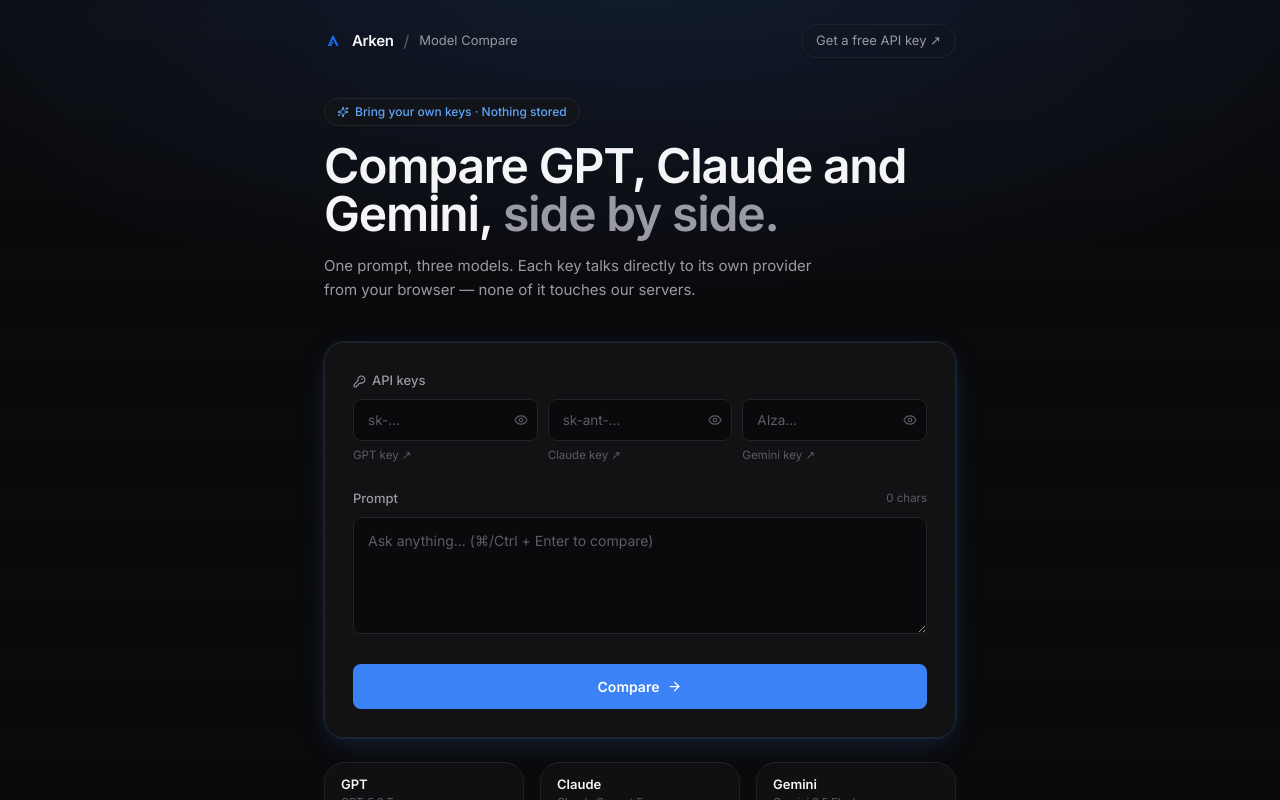
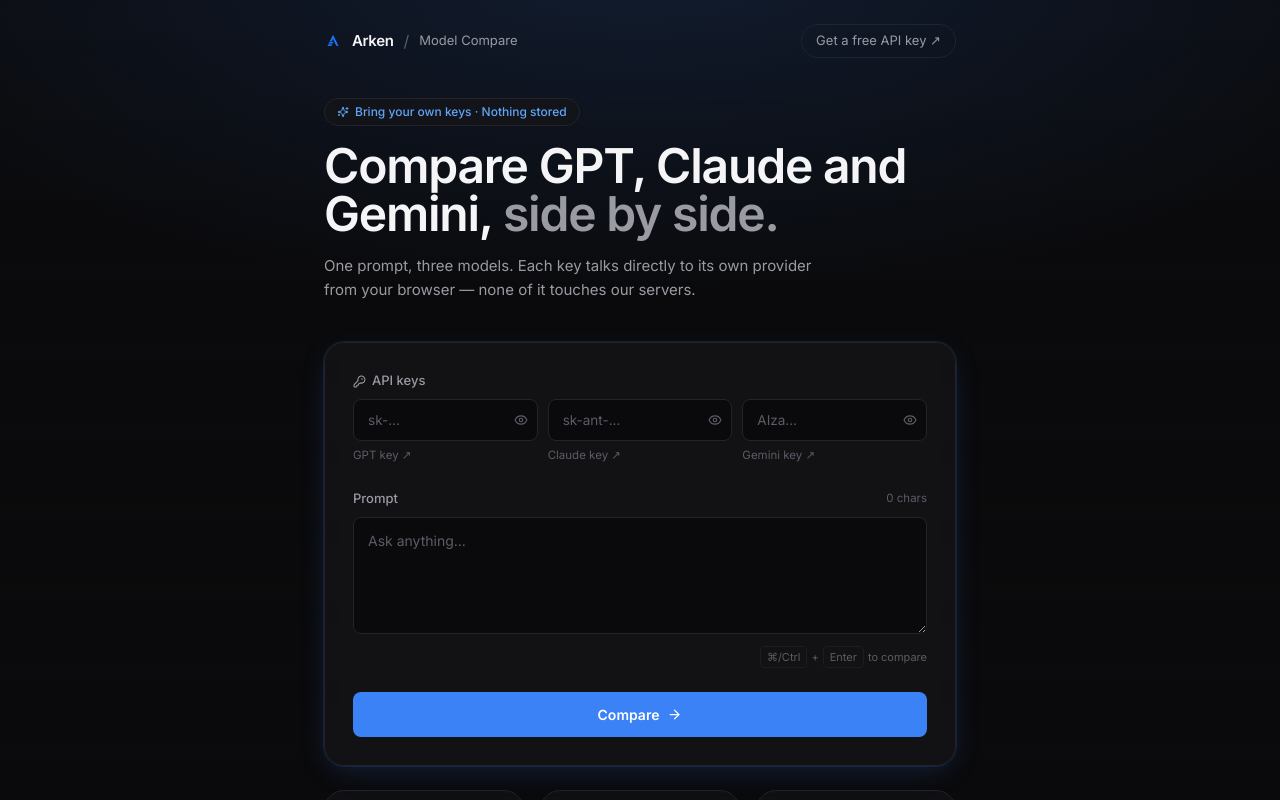
Before and after one commit to Arken-io/ai-model-compare, a Next.js app: page / in a window 1280 px wide. Shown: the top 800 px of the page. Built offline with nearby package versions, Linux system fonts and the light colour scheme.

Commit message:
feat: improve compare experience and provider metadata

```diff
--- a/components/CompareTool.tsx
+++ b/components/CompareTool.tsx
@@ -15,7 +15,6 @@
   History,
   X,
   RotateCw,
-  Trash2,
   Eye,
   EyeOff,
 } from "lucide-react";
@@ -127,7 +126,6 @@
 
   const hasAnyKey = providers.some((p) => keys[p.meta.id]?.trim());
   const anyLoading = Object.values(loading).some(Boolean);
-  const hasAnyResult = Object.keys(results).length > 0;
 
   /**
    * Runs the given providers' call() and writes their results — used for
@@ -183,11 +181,6 @@
     const p = providers.find((pr) => pr.meta.id === providerId);
     if (!p || !prompt.trim() || !keys[p.meta.id]?.trim()) return;
     await runProviders([p]);
-  }
-
-  function handleClear() {
-    setResults({});
-    setError("");
   }
 
   return (
@@ -285,10 +278,20 @@
               handleCompare();
             }
           }}
-          placeholder="Ask anything... (⌘/Ctrl + Enter to compare)"
+          placeholder="Ask anything..."
           rows={4}
           className="focus-ring w-full resize-y rounded-lg border border-border bg-base px-3.5 py-3 text-[14px] leading-relaxed text-ink placeholder:text-ink-faint"
         />
+        <div className="mt-1.5 flex items-center justify-end gap-1 text-[11px] text-ink-faint">
+          <kbd className="rounded border border-border-soft px-1.5 py-0.5 font-sans">
+            ⌘/Ctrl
+          </kbd>
+          <span>+</span>
+          <kbd className="rounded border border-border-soft px-1.5 py-0.5 font-sans">
+            Enter
+          </kbd>
+          <span>to compare</span>
+        </div>
 
         {recentPrompts.length > 0 && (
           <div className="mt-3 flex flex-wrap items-center gap-1.5">
@@ -335,12 +338,11 @@
           )}
         </AnimatePresence>
 
-        <div className="mt-6 flex gap-2.5">
         <motion.button
           whileTap={{ scale: 0.98 }}
           onClick={handleCompare}
           disabled={anyLoading}
-            className="focus-ring group flex flex-1 items-center justify-center gap-2 rounded-lg bg-accent px-4 py-3 text-[14px] font-semibold text-white transition-colors hover:bg-accent-dim disabled:opacity-60"
+          className="focus-ring group mt-6 flex w-full items-center justify-center gap-2 rounded-lg bg-accent px-4 py-3 text-[14px] font-semibold text-white transition-colors hover:bg-accent-dim disabled:opacity-60"
         >
           {anyLoading ? (
             <>
@@ -356,17 +358,6 @@
             </>
           )}
         </motion.button>
-          {hasAnyResult && (
-            <motion.button
-              whileTap={{ scale: 0.98 }}
-              onClick={handleClear}
-              disabled={anyLoading}
-              className="focus-ring flex items-center justify-center gap-1.5 rounded-lg border border-border px-4 py-3 text-[14px] font-medium text-ink-muted transition-colors hover:bg-surface hover:text-ink disabled:opacity-60"
-            >
-              <Trash2 size={14} /> Clear
-            </motion.button>
-          )}
-        </div>
       </motion.div>
 
       {/* Results — always 3 columns */}
```
Lines whose indentation alone changed are shown as unchanged.
